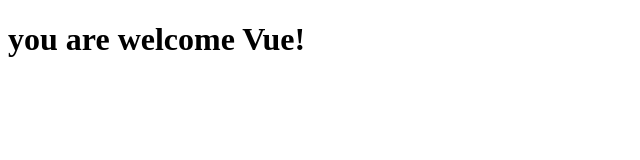
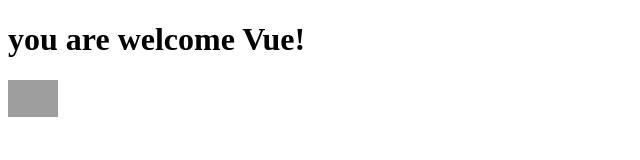
Before and after one commit to mssmln/vue-hello, a plain HTML site: page index.html in a window 1280 px wide. Shown: the whole page, without its empty margins (0-640 px from the left). Drawn offline with nearby package versions, Linux system fonts and the light colour scheme; grey boxes are pictures that could not be loaded.

Commit message:
finish off

```diff
--- a/css/style.css
+++ b/css/style.css
@@ -1,3 +1,3 @@
-.red{
-  color: red;
+.vue-logo{
+  width: 50px;
 }
--- a/index.html
+++ b/index.html
@@ -9,10 +9,13 @@
   <title>Vue hello</title>
 </head>
 <body>
-  <h1 id="message">
-    {{ message }}
-  </h1>
-  <img v-bind:src="imgSource" v-bind:alt="imgTitle">
+  <div id="message">
+    <h1>
+      {{ message }}
+    </h1>
+    <img :class="effect" v-bind:src="imgSource" v-bind:alt="imgTitle">
+
+  </div>
   <script src="js/script.js" charset="utf-8"></script>
 </body>
 </html>
--- a/js/script.js
+++ b/js/script.js
@@ -8,5 +8,6 @@ var app = new Vue({
     message: 'you are welcome Vue!',
     imgSource: 'https://upload.wikimedia.org/wikipedia/commons/thumb/9/95/Vue.js_Logo_2.svg/1184px-Vue.js_Logo_2.svg.png',
     imgTitle: 'Vue\'s logo',
+    effect: 'vue-logo'
   }
 });
```
